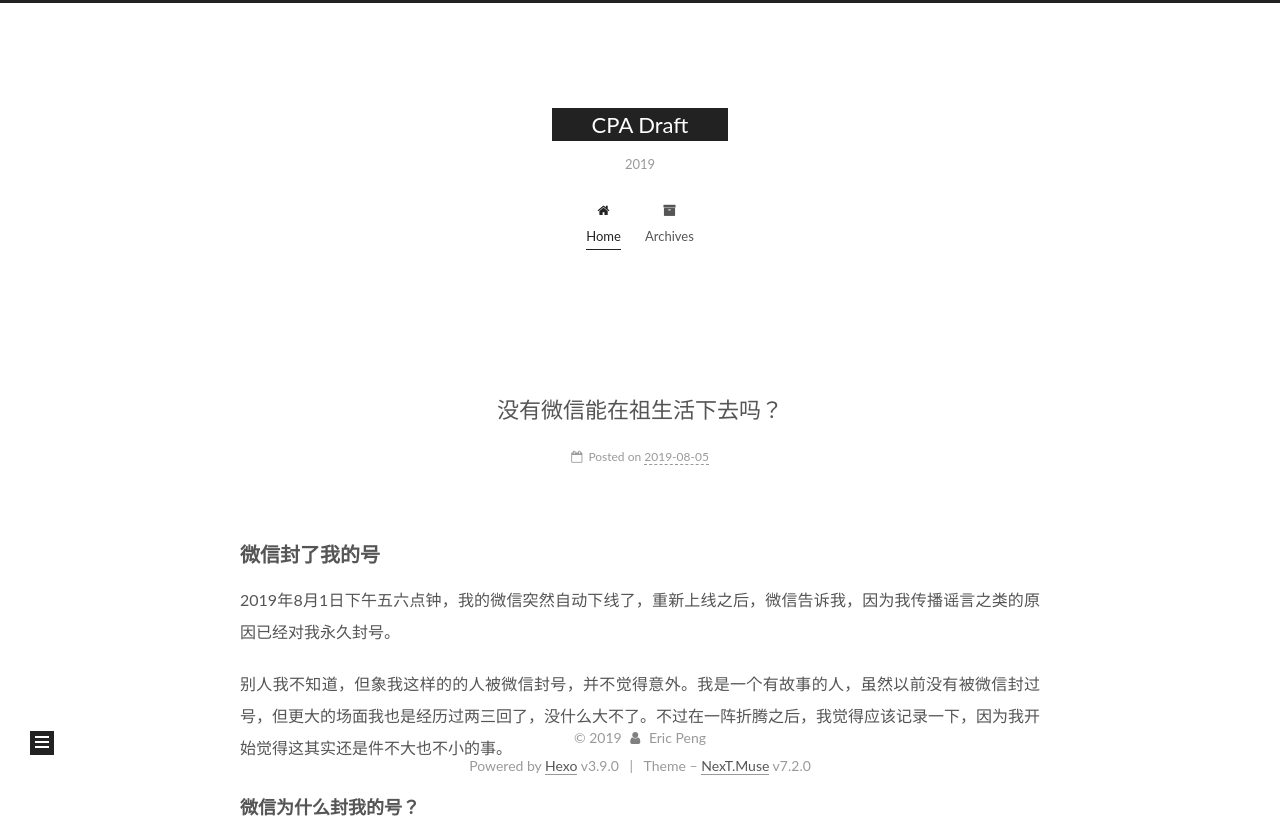
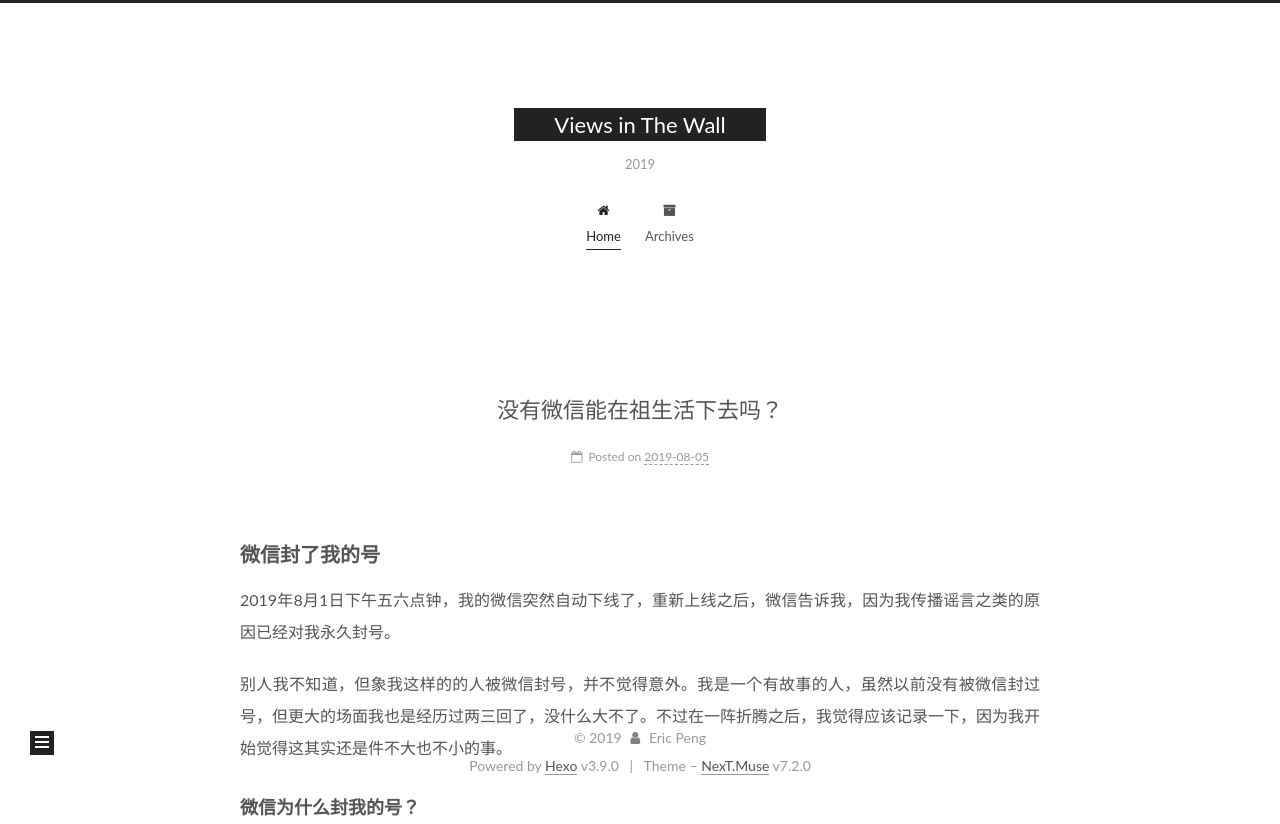
Before and after one commit to waterchinap/waterchinap.github.io, a plain HTML site: page index.html in a window 1280 px wide. Shown: the top 824 px of the page. Drawn offline with Linux system fonts and the light colour scheme.

Commit message:
Site updated: 2019-08-05 13:44:18

```diff
--- a/index.html
+++ b/index.html
@@ -95,12 +95,12 @@
 </script>
 
   <meta property="og:type" content="website">
-<meta property="og:title" content="CPA Draft">
+<meta property="og:title" content="Views in The Wall">
 <meta property="og:url" content="http://yoursite.com/index.html">
-<meta property="og:site_name" content="CPA Draft">
+<meta property="og:site_name" content="Views in The Wall">
 <meta property="og:locale" content="default">
 <meta name="twitter:card" content="summary">
-<meta name="twitter:title" content="CPA Draft">
+<meta name="twitter:title" content="Views in The Wall">
 
 
 
@@ -119,7 +119,7 @@
 </script>
 
 
-  <title>CPA Draft</title>
+  <title>Views in The Wall</title>
 
 
 
@@ -179,7 +179,7 @@
     <div class="custom-logo-site-title">
       <a href="/" class="brand" rel="start">
         <span class="logo-line-before"><i></i></span>
-        <span class="site-title">CPA Draft</span>
+        <span class="site-title">Views in The Wall</span>
         <span class="logo-line-after"><i></i></span>
       </a>
     </div>
@@ -292,7 +292,7 @@
     </span>
 
     <span hidden itemprop="publisher" itemscope itemtype="http://schema.org/Organization">
-      <meta itemprop="name" content="CPA Draft">
+      <meta itemprop="name" content="Views in The Wall">
     </span>
 
 
@@ -502,7 +502,7 @@
     </span>
 
     <span hidden itemprop="publisher" itemscope itemtype="http://schema.org/Organization">
-      <meta itemprop="name" content="CPA Draft">
+      <meta itemprop="name" content="Views in The Wall">
     </span>
 
 
```
Also changed, not shown: 2019/07/07/hello-world/index.html (+4 -4 lines), 2019/08/05/howtolive/index.html (+4 -4 lines), archives/2019/07/index.html (+5 -5 lines), archives/2019/08/index.html (+5 -5 lines), archives/2019/index.html (+5 -5 lines), archives/index.html (+5 -5 lines).
